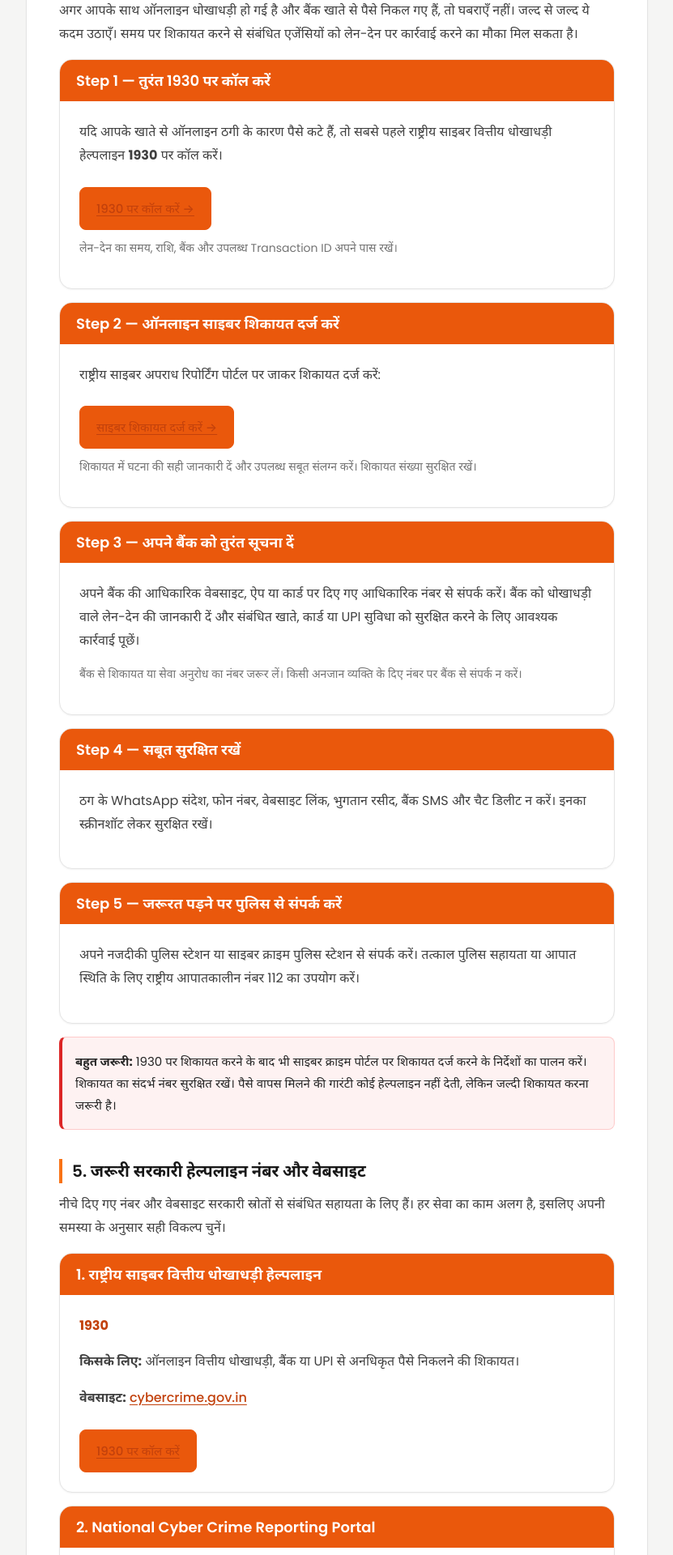
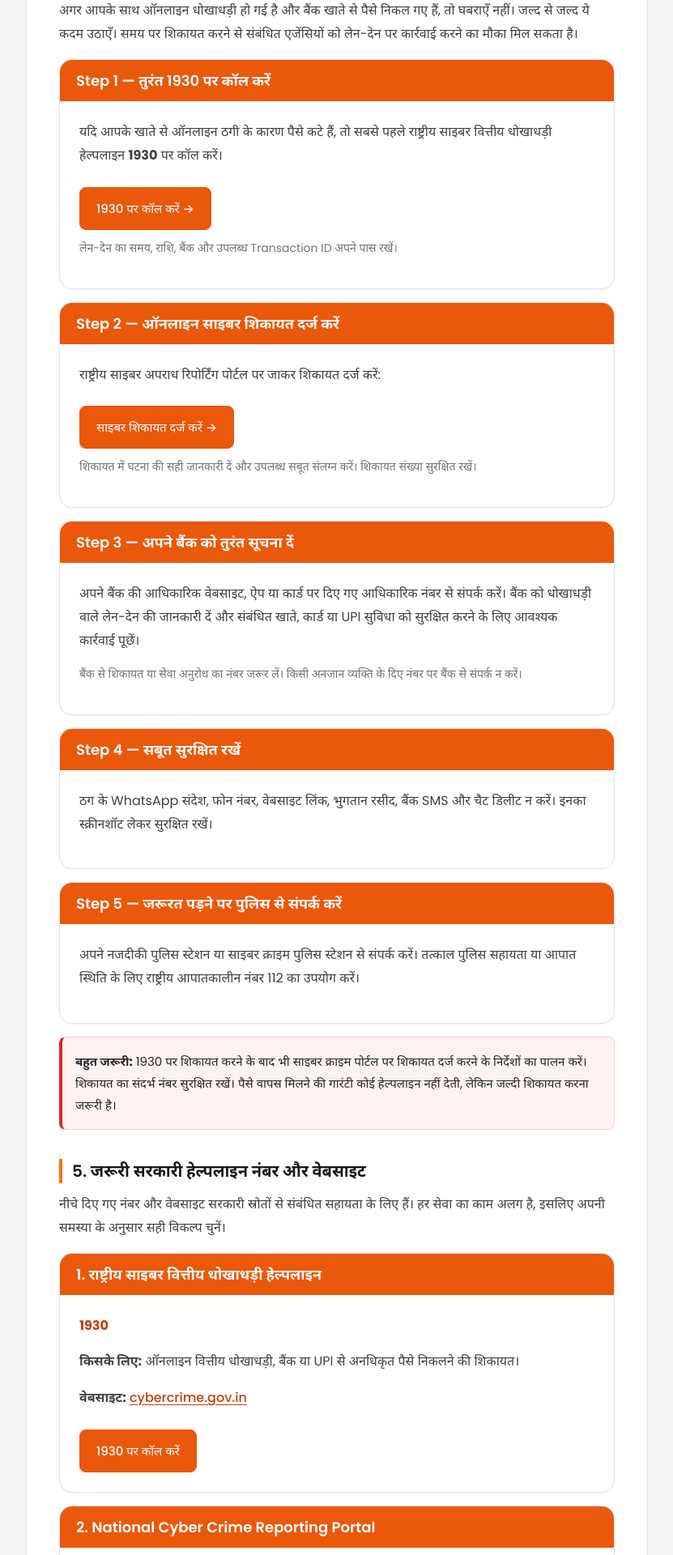
Before and after one commit to sahararefund/sahararefund, a Jekyll site: the page built from scam-alert.html, in a window 1280 px wide. Shown: the part 3814-5734 px from the top of the page at 81% size, without its empty margins (224-1055 px from the left). Built offline with Jekyll 4.4.1, drawn with Linux system fonts in a browser that asks for light colours.

Commit message:
Update scam-alert.html

```diff
--- a/scam-alert.html
+++ b/scam-alert.html
@@ -4,7 +4,17 @@ title: "Sahara Refund के नाम पर ठगी से कैसे ब
 description: "Sahara Refund के नाम पर होने वाली ऑनलाइन ठगी से बचें। फर्जी वेबसाइट, WhatsApp लिंक, OTP स्कैम और नकली एजेंट पहचानें। साइबर हेल्पलाइन 1930 और सरकारी शिकायत पोर्टल की जानकारी।"
 permalink: /scam-alert.html
 ---
+<style>
+.btn-orange {
+  color: #ffffff !important;
+  text-decoration: none !important;
+}
 
+.btn-orange:hover {
+  color: #ffffff !important;
+  text-decoration: none !important;
+}
+</style>
 <main class="page">
   <h1>Sahara Refund के नाम पर ठगी से कैसे बचें? फर्जी कॉल और ऑनलाइन स्कैम से रहें सावधान</h1>
   <p class="updated">अंतिम अपडेट: 17 नवंबर 2026</p>
```
